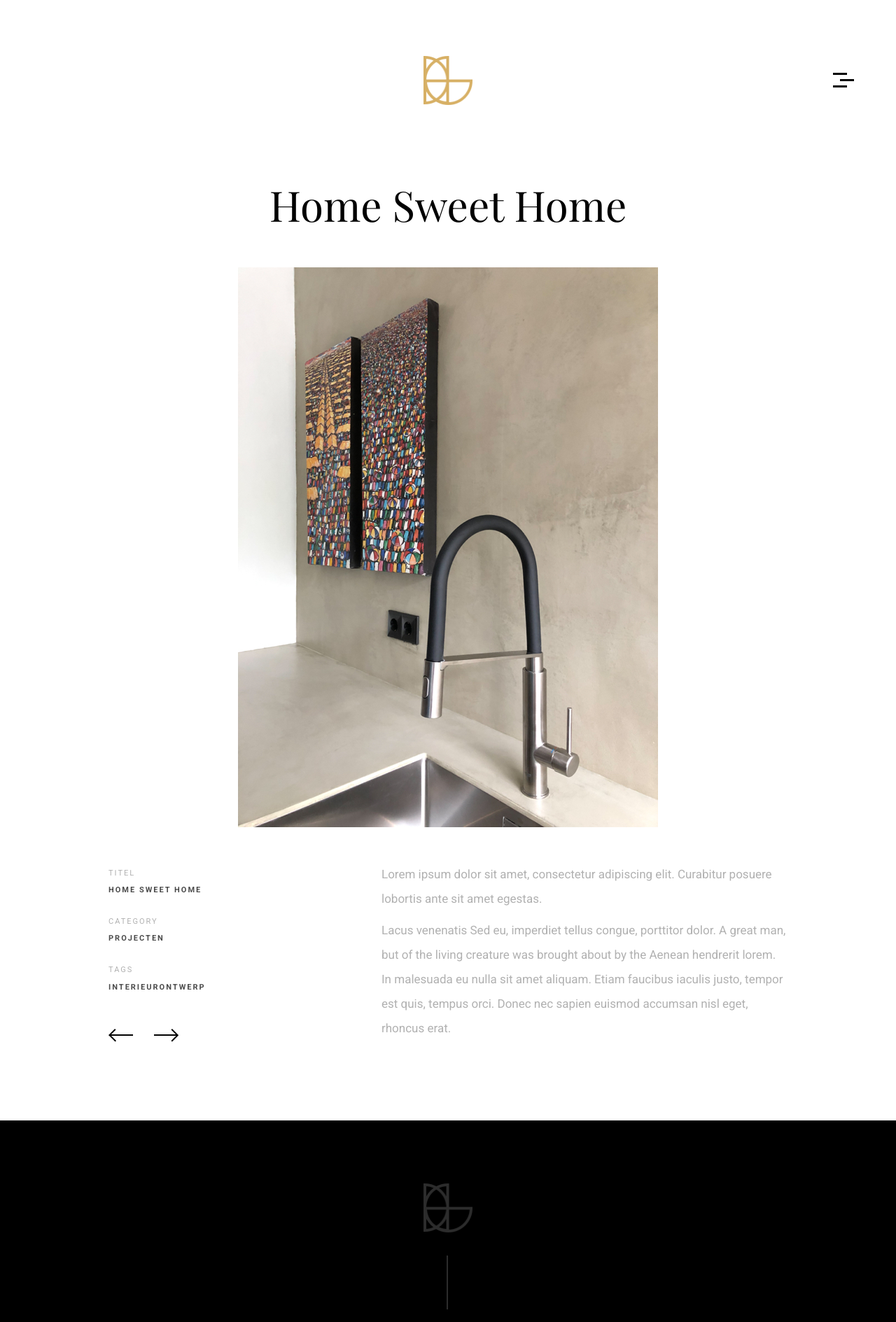
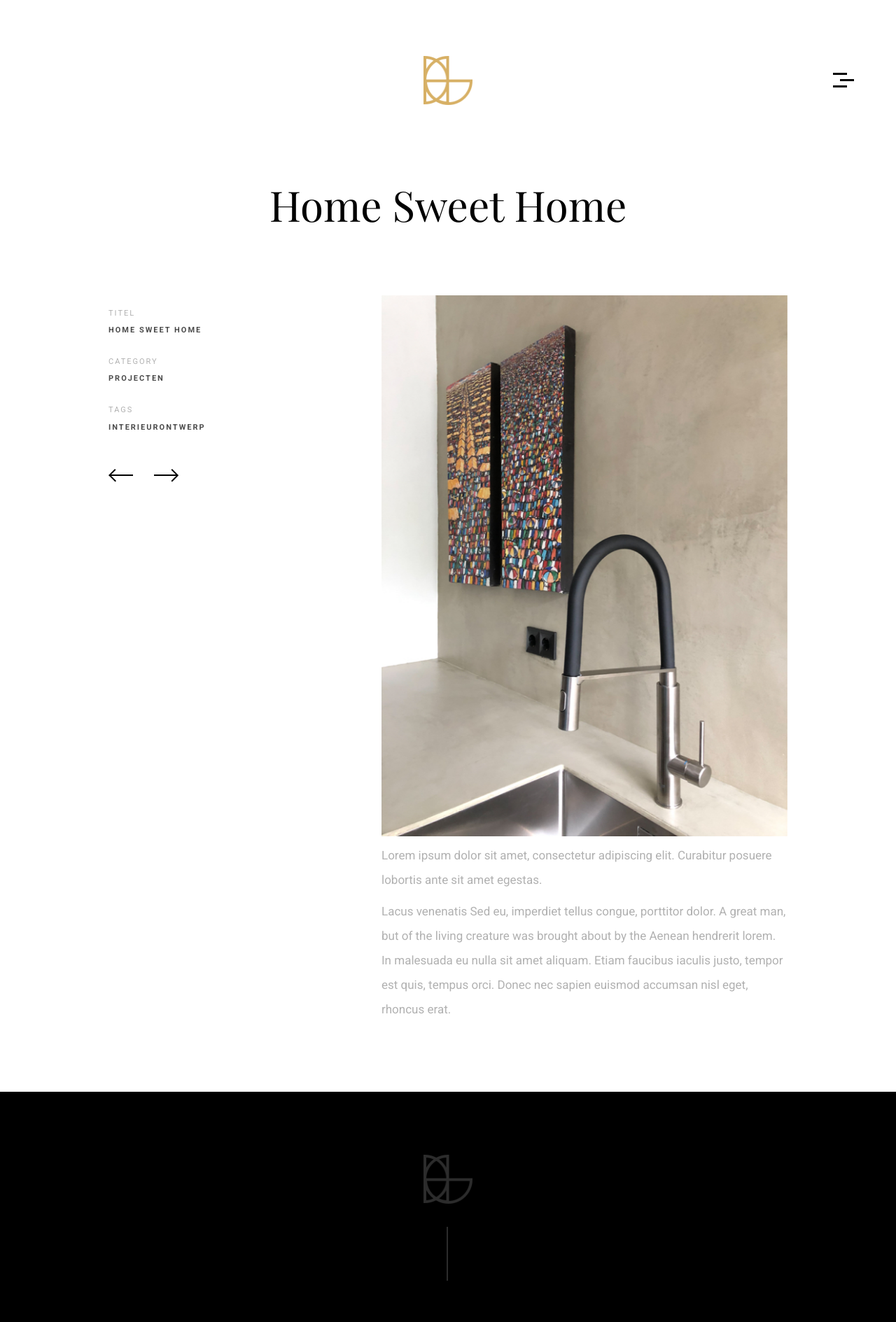
Before and after one commit to babsgosgens/babsgosgens, a Jekyll site: the page built from _posts/projects/2022-05-10-een-kijkje-in-ons-thuis.md, in a window 1280 px wide. Shown: the top 1889 px of the page at 70% size. Built offline with Jekyll 4.4.1, drawn with Linux system fonts in a browser that asks for light colours; some web fonts are replaced.

Commit message:
Update single-portfolio.html

```diff
--- a/_layouts/single-portfolio.html
+++ b/_layouts/single-portfolio.html
@@ -19,7 +19,6 @@
                             <h1 class="entry-title animate">
                                 {{ page.title }}
                             </h1>
-                            {% include image-slider.html %}
                         </div>
                     </div>
                     <div class="content-970 center-relative">
@@ -42,7 +41,12 @@
                             {% include portfolio_navigation.html %}
                         </div>
                         <div class="content-wrapper">
+                            {{ page.standfirst }}
+
+                            {% include image-slider.html %}
+
                             {{ content }}
+
                         </div>
                         <div class="clear"></div>
                     </div>
```
